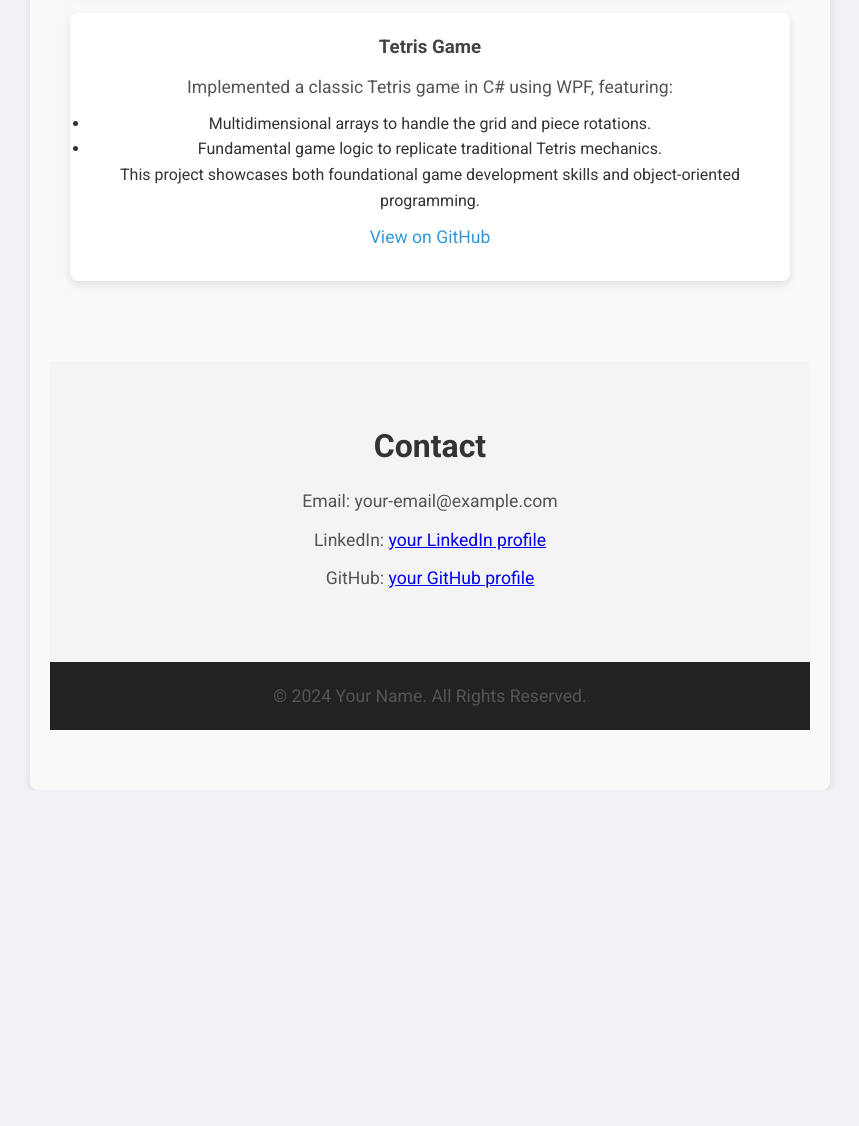
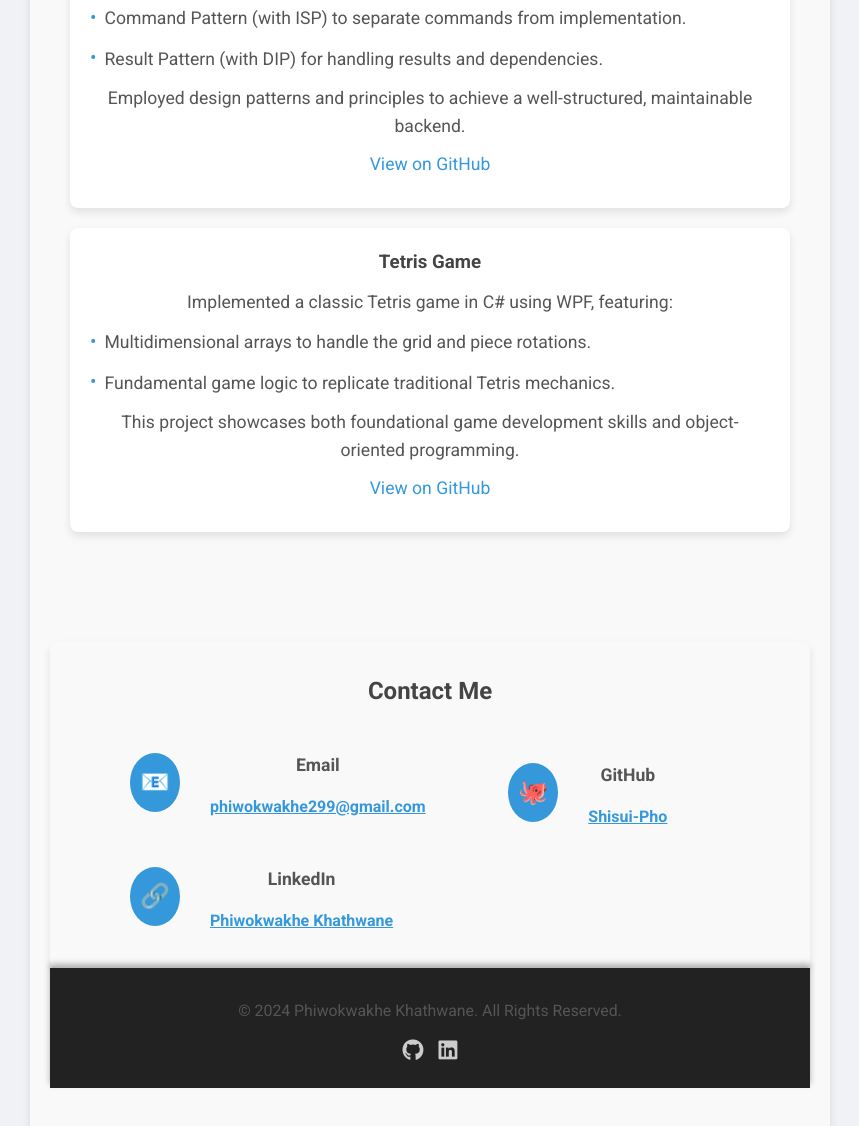
Before and after one commit to Shisui-Pho/My-Portfolio, a plain HTML site: page index.html in a window 1280 px wide. Shown: the part 3119-4245 px from the top of the page, without its empty margins (210-1069 px from the left). Before the commit the page ends 3909 px from the top, so only its background shows below. Drawn offline with Linux system fonts and the light colour scheme.

Commit message:
Updated the contact details sections and the footer

```diff
--- a/index.html
+++ b/index.html
@@ -4,9 +4,11 @@
     <meta charset="UTF-8">
     <meta name="viewport" content="width=device-width, initial-scale=1.0">
     <title>Phiwokwakhe | Portfolio</title>
-    <link rel="stylesheet" href="styles/main.css">
+    <link rel="stylesheet" media="screen" href="styles/main.css">
+    <link rel="stylesheet" media="print"  href="styles/print.css">
     <link href="https://fonts.googleapis.com/css2?family=Roboto:wght@400;700&display=swap" rel="stylesheet">
-
+     <!-- Font Awesome CDN for social icons -->
+     <link rel="stylesheet" href="https://cdnjs.cloudflare.com/ajax/libs/font-awesome/6.0.0-beta3/css/all.min.css">
 </head>
 <body>
 
@@ -119,65 +121,91 @@
 
 
    <!-- Projects Section -->
+<!-- Projects Section -->
 <section id="projects">
     <h2>Projects</h2>
 
     <!-- Mathematical Sets Library -->
     <div class="project">
         <h3>Mathematical Sets Library</h3>
-        <p>Developed a library capable of advanced set operations, including:
-            <ul>
-                <li>Parsing set strings to create sets with sorted, duplicate-free elements while preserving nesting.</li>
-                <li>Supporting operations such as Unions, Intersections, Differences, Complements, and more.</li>
-                <li>A dynamic set collection class for tracking sets with automatic naming and no user interaction.</li>
-                <li>Custom object creation for sets, adaptable to various data types based on input format and delimiters.</li>
-            </ul>
-            This project leverages algorithms, data structures, and advanced parsing techniques.
-        </p>
-        <p><a href="https://github.com/Shisui-Pho/Advance-Custom-Set" target="_blank">View on GitHub</a></p>
+        <p>Developed a library capable of advanced set operations, including:</p>
+        <div class="project-details">
+            <p><span>•</span> Parsing set strings to create sets with sorted, duplicate-free elements while preserving nesting.</p>
+            <p><span>•</span> Supporting operations such as Unions, Intersections, Differences, Complements, and more.</p>
+            <p><span>•</span> A dynamic set collection class for tracking sets with automatic naming and no user interaction.</p>
+            <p><span>•</span> Custom object creation for sets, adaptable to various data types based on input format and delimiters.</p>
+        </div>
+        <p>This project leverages algorithms, data structures, and advanced parsing techniques.</p>
+        <p><a href="https://github.com/shisui-pho/Advance-Custom-Set" target="_blank">View on GitHub</a></p>
     </div>
 
     <!-- Book Inventory System -->
     <div class="project">
         <h3>Book Inventory System (Collaborative Project)</h3>
-        <p>Collaborated on a system for managing book inventory, focusing on backend development and implementing:
-            <ul>
-                <li>Factory Pattern (with SRP) for instance creation.</li>
-                <li>Command Pattern (with ISP) to separate commands from implementation.</li>
-                <li>Result Pattern (with DIP) for handling results and dependencies.</li>
-            </ul>
-            Employed design patterns and principles to achieve a well-structured, maintainable backend.
-        </p>
-        <p><a href="https://github.com/Shisui-Pho/Book-Inventory-System" target="_blank">View on GitHub</a></p>
+        <p>Collaborated on a system for managing book inventory, focusing on backend development and implementing:</p>
+        <div class="project-details">
+            <p><span>•</span> Factory Pattern (with SRP) for instance creation.</p>
+            <p><span>•</span> Command Pattern (with ISP) to separate commands from implementation.</p>
+            <p><span>•</span> Result Pattern (with DIP) for handling results and dependencies.</p>
+        </div>
+        <p>Employed design patterns and principles to achieve a well-structured, maintainable backend.</p>
+        <p><a href="https://github.com/shisui-pho/book-inventory-system" target="_blank">View on GitHub</a></p>
     </div>
 
     <!-- Tetris Game -->
     <div class="project">
         <h3>Tetris Game</h3>
-        <p>Implemented a classic Tetris game in C# using WPF, featuring:
-            <ul>
-                <li>Multidimensional arrays to handle the grid and piece rotations.</li>
-                <li>Fundamental game logic to replicate traditional Tetris mechanics.</li>
-            </ul>
-            This project showcases both foundational game development skills and object-oriented programming.
-        </p>
-        <p><a href="https://github.com/Shisui-Pho/Tetris" target="_blank">View on GitHub</a></p>
+        <p>Implemented a classic Tetris game in C# using WPF, featuring:</p>
+        <div class="project-details">
+            <p><span>•</span> Multidimensional arrays to handle the grid and piece rotations.</p>
+            <p><span>•</span> Fundamental game logic to replicate traditional Tetris mechanics.</p>
+        </div>
+        <p>This project showcases both foundational game development skills and object-oriented programming.</p>
+        <p><a href="https://github.com/shisui-pho/Tetris" target="_blank">View on GitHub</a></p>
     </div>
 </section>
 
 
-    <!-- Contact Section -->
-    <section id="contact">
-        <h2>Contact</h2>
-        <p>Email: your-email@example.com</p>
-        <p>LinkedIn: <a href="https://www.linkedin.com/in/yourprofile">your LinkedIn profile</a></p>
-        <p>GitHub: <a href="https://github.com/yourusername">your GitHub profile</a></p>
-    </section>
 
-    <!-- Footer -->
-    <footer>
-        <p>&copy; 2024 Your Name. All Rights Reserved.</p>
-    </footer>
+  <!-- Contact Section -->
+<section id="contact">
+    <h2>Contact Me</h2>
+    <div class="contact-info">
+        <div class="contact-item">
+            <span class="contact-icon">📧</span>
+            <div class="contact-details">
+                <p>Email</p>
+                <a href="mailto:phiwokwakhe299@gmail.com">phiwokwakhe299@gmail.com</a>
+            </div>
+        </div>
+        <div class="contact-item github-contact">
+            <span class="contact-icon">🐙</span>
+            <div class="contact-details">
+                <p>GitHub</p>
+                <a href="https://github.com/shisui-pho" target="_blank">Shisui-Pho</a>
+            </div>
+        </div>
+
+        <div class="contact-item">
+            <span class="contact-icon">🔗</span>
+            <div class="contact-details">
+                <p>LinkedIn</p>
+                <a href="https://za.linkedin.com/in/phiwokwakhe-khathwane-887175245?trk=profile-badge" target="_blank">Phiwokwakhe Khathwane</a>
+            </div>
+        </div>
+
+    </div>
+</section>
+
+
+<footer>
+    <p>&copy; 2024 Phiwokwakhe Khathwane. All Rights Reserved.</p>
+    <div class="social-icons">
+        <a href="https://github.com/shisui-pho" target="_blank" aria-label="GitHub"><i class="fab fa-github"></i></a>
+        <a href="https://za.linkedin.com/in/phiwokwakhe-khathwane-887175245?trk=profile-badge" target="_blank" aria-label="LinkedIn"><i class="fab fa-linkedin"></i></a>
+    </div>
+</footer>
+
 
 </body>
 </html>
--- a/styles/main.css
+++ b/styles/main.css
@@ -318,6 +318,30 @@ section {
     }
 }
 
+
+/*
+#projects .project {
+    background-color: #fff;
+    padding: 20px;
+    margin: 20px 0;
+    border-radius: 8px;
+    box-shadow: 0 4px 8px rgba(0, 0, 0, 0.1);
+}
+
+#projects .project h3 {
+    color: #444;
+}
+
+#projects .project p a {
+    color: #3498db;
+    text-decoration: none;
+}
+
+#projects .project:hover {
+    box-shadow: 0 8px 16px rgba(0, 0, 0, 0.15);
+}
+*/
+
 #projects .project {
     background-color: #fff;
     padding: 20px;
@@ -339,24 +363,138 @@ section {
     box-shadow: 0 8px 16px rgba(0, 0, 0, 0.15);
 }
 
+.project-details p {
+    display: flex;
+    align-items: center;
+    font-size: 0.95rem;
+    margin: 5px 0;
+}
+
+.project-details p span {
+    font-size: 1.2rem;
+    color: #3498db;
+    margin-right: 8px;
+}
 
 
-/* Contact Section */
 #contact {
-    background: #f4f4f4;
+    background-color: #f9f9f9;
+    padding: 30px;
+    border-radius: 8px;
+    box-shadow: 0 4px 8px rgba(0, 0, 0, 0.1);
+    margin-top: 30px;
+    text-align: center;
+}
+
+#contact h2 {
+    color: #444;
+    margin-bottom: 20px;
+    font-size: 1.5rem;
+}
+
+.contact-info {
+    display: grid;
+    grid-template-columns: 1fr;
+    gap: 20px;
+    max-width: 600px;
+    margin: 0 auto;
+}
+
+.contact-item {
+    display: flex;
+    align-items: center;
+    gap: 20px;
+}
+
+.contact-icon {
+    font-size: 1.5rem;
+    background-color: #3498db;
+    color: white;
+    padding: 10px;
+    border-radius: 50%;
+    display: flex;
+    align-items: center;
+    justify-content: center;
+}
+
+
+.contact-details {
+    text-align: center;
+}
+
+.contact-details p {
+    font-weight: bold;
+    margin: 0;
+    font-size: 1.1rem;
+}
+
+.contact-details a {
+    display: block;
+    font-size: 1rem;
+    color: #3498db;
+    font-weight: bold;
+    padding: 5px 10px;
+    border-radius: 4px;
+    transition: background-color 0.3s;
+}
+
+.contact-details a:hover {
+    background-color: #3498db;
+    color: white;
+    text-decoration: none;
+}
+.github-contact {
+    display: flex;
+    justify-content: center;
+    align-items: center;
+    margin-top: 20px;
+    text-align: center;
+}
+
+
+@media (min-width: 768px) {
+    .contact-info {
+        grid-template-columns: 1fr 1fr;
+    }
 }
 
 /* Footer */
 footer {
     background: #222;
-    color: #fff;
+    color: #ccc;
+    padding: 20px;
     text-align: center;
-    padding: 10px 0;
+    font-size: 0.9em;
+    box-shadow: 0 -4px 6px rgba(0, 0, 0, 0.3);
 }
 
-/* Responsive Adjustments */
-@media (max-width: 768px) {
-    .skills-container {
-        flex-direction: column;
-    }
+footer p {
+    margin: 0;
 }
+
+footer a {
+    color: #f39c12;
+    text-decoration: none;
+    font-weight: bold;
+}
+
+footer a:hover {
+    color: #fff;
+}
+
+footer .social-icons {
+    margin-top: 10px;
+    display: flex;
+    justify-content: center;
+    gap: 15px;
+}
+
+footer .social-icons a {
+    color: #ccc;
+    font-size: 1.5em;
+    transition: color 0.3s ease;
+}
+
+footer .social-icons a:hover {
+    color: #f39c12;
+}
```
